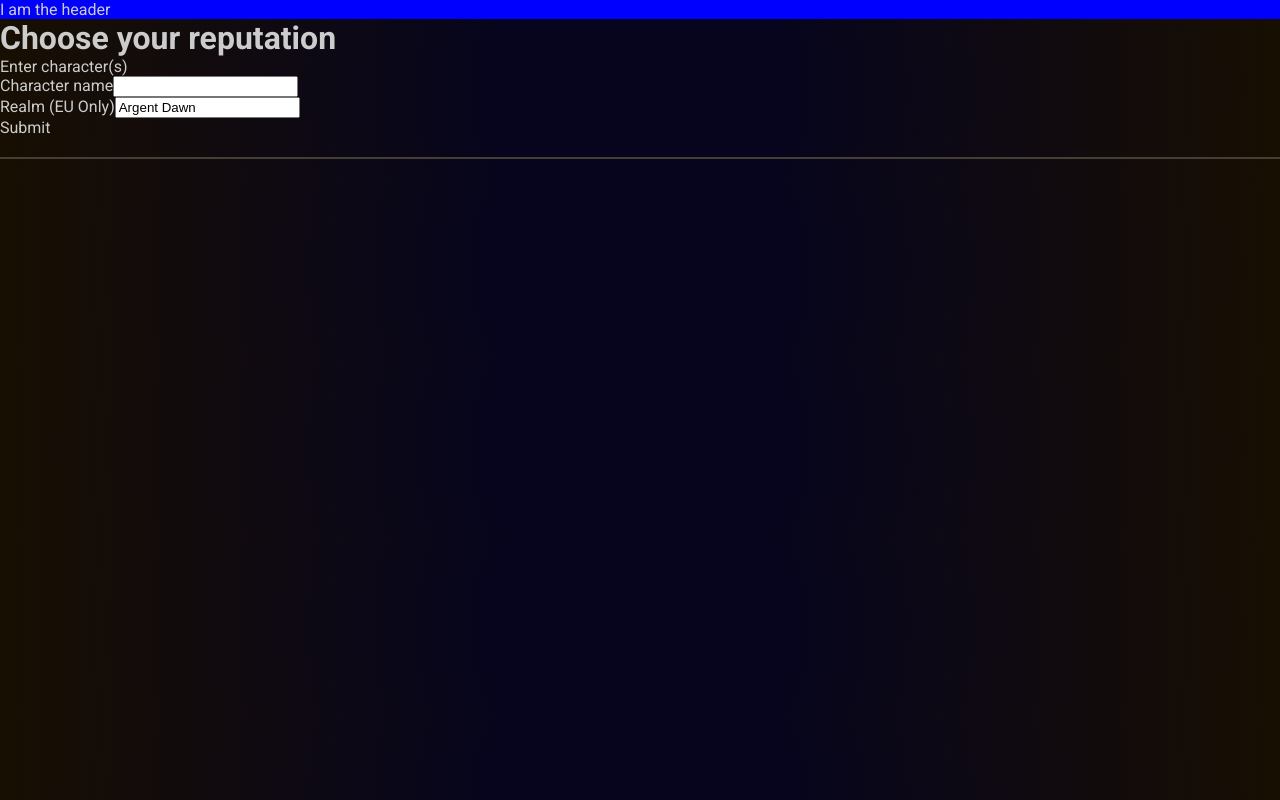
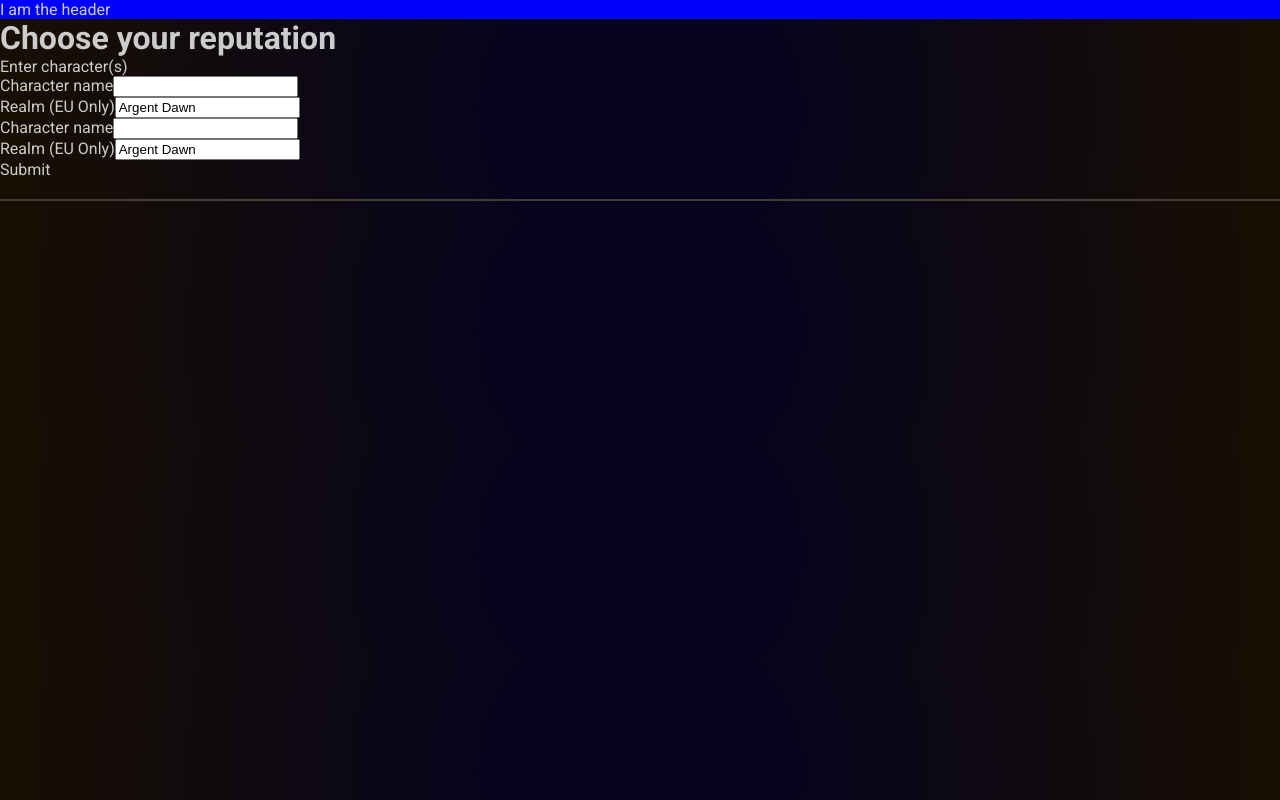
Before and after one commit to jennikate/sgr-test-reps, a React app: page /reputation in a window 1280 px wide. Built offline with nearby package versions, Linux system fonts and the light colour scheme; no server answers.

Commit message:
Improve mapping in handleChange/handleSubmit in preparation for validation

```diff
--- a/src/Components/DisplayForm.jsx
+++ b/src/Components/DisplayForm.jsx
@@ -13,26 +13,43 @@ const determineFieldType = ({ field, handleChange }) => {
 };
 
 const DisplayForm = ({ autocomplete, fields, handleSubmit }) => {
-  const [formData, setFormData] = useState({});
+  const [formData, setFormData] = useState();
 
-  // create formData structure, with any default values
-  const addExistingValues = (fields) => {
-    let formFields = {};
+  const addDefaultDataToFormData = (fields) => {
+    const defaultFormData = fields
+      .filter(field => field.defaultValue)
+      .map(field => {
+        return {
+          [field.fieldId]: {
+            fieldId: field.fieldId,
+            fieldGroupId: field.fieldGroupId,
+            fieldName: field.fieldName,
+            value: field.defaultValue,
+          },
+        };
+      });
 
-    fields.map((field) => {
-      formFields = { ...formFields, id: field.fieldGroupId, [field.fieldName]: field.defaultValue };
-    });
-    setFormData([formFields]);
+    // need to convert the above into an object, it's currently creating an array and we want an object
+    let finalObj = {};
+    for (let i = 0; i < defaultFormData.length; i++) {
+      Object.assign(finalObj, defaultFormData[i]);
+    }
+
+    setFormData(finalObj);
   };
 
+
   const handleChange = (value) => {
-    console.log('v', value.id)
-    setFormData({ ...formData, id: value.fieldGroupId, [value.name]: value.value });
+    // collates all the fields data, which includes identifiers and values onChange
+    // handle submit will validate and transform the data for submission
+    // this is because different forms have different needs and we leave it to the
+    // page to determine what is to submit
+    setFormData({ ...formData, [value.fieldId]: { ...value } });
   };
 
   useEffect(() => {
     if (fields) {
-      addExistingValues(fields);
+      addDefaultDataToFormData(fields);
     }
   }, [fields, setFormData]);
 
--- a/src/Components/FormFields/InputField.jsx
+++ b/src/Components/FormFields/InputField.jsx
@@ -3,11 +3,16 @@ import PropTypes from 'prop-types';
 const InputField = ({ error, field, handleChange }) => {
 
   const localHandleChange = (e) => {
-    handleChange({ id: e.target.dataset.groupid, name: e.target.name, value: e.target.value }); // pass value back to the parent component
+    handleChange({
+      fieldId: e.target.id,
+      fieldGroupId: e.target.dataset.groupid,
+      fieldName: e.target.name,
+      value: e.target.value,
+    }); // pass value back to the parent component along with field identifiers
   };
 
   return (
-    <div>
+    <>
       {field.label && <label htmlFor={field.fieldName}>{field.label}</label>}
       {error && <p>{error.message}</p>}
       <input
@@ -19,7 +24,7 @@ const InputField = ({ error, field, handleChange }) => {
         value={field.value}
         onChange={localHandleChange} // run the local function when input value changes
       />
-    </div>
+    </>
   );
 };
 
--- a/src/Pages/CharactersRep.jsx
+++ b/src/Pages/CharactersRep.jsx
@@ -18,6 +18,21 @@ const CharacterReputation = () => {
       type: 'input',
       fieldGroupId: '1',
       fieldId: 'realm-1',
+      fieldName: 'realm',
+      label: 'Realm (EU Only)',
+      defaultValue: 'Argent Dawn',
+    },
+    {
+      type: 'input',
+      fieldGroupId: '2',
+      fieldId: 'characterName-2',
+      fieldName: 'characterName',
+      label: 'Character name',
+    },
+    {
+      type: 'input',
+      fieldGroupId: '2',
+      fieldId: 'realm-2',
       fieldName: 'realm',
       label: 'Realm (EU Only)',
       defaultValue: 'Argent Dawn',
@@ -51,7 +66,8 @@ const CharacterReputation = () => {
   };
 
   const validateFormData = (data) => {
-    console.log('d', data)
+    // validate character and realm are required
+    console.log(data)
 
   };
 
```
